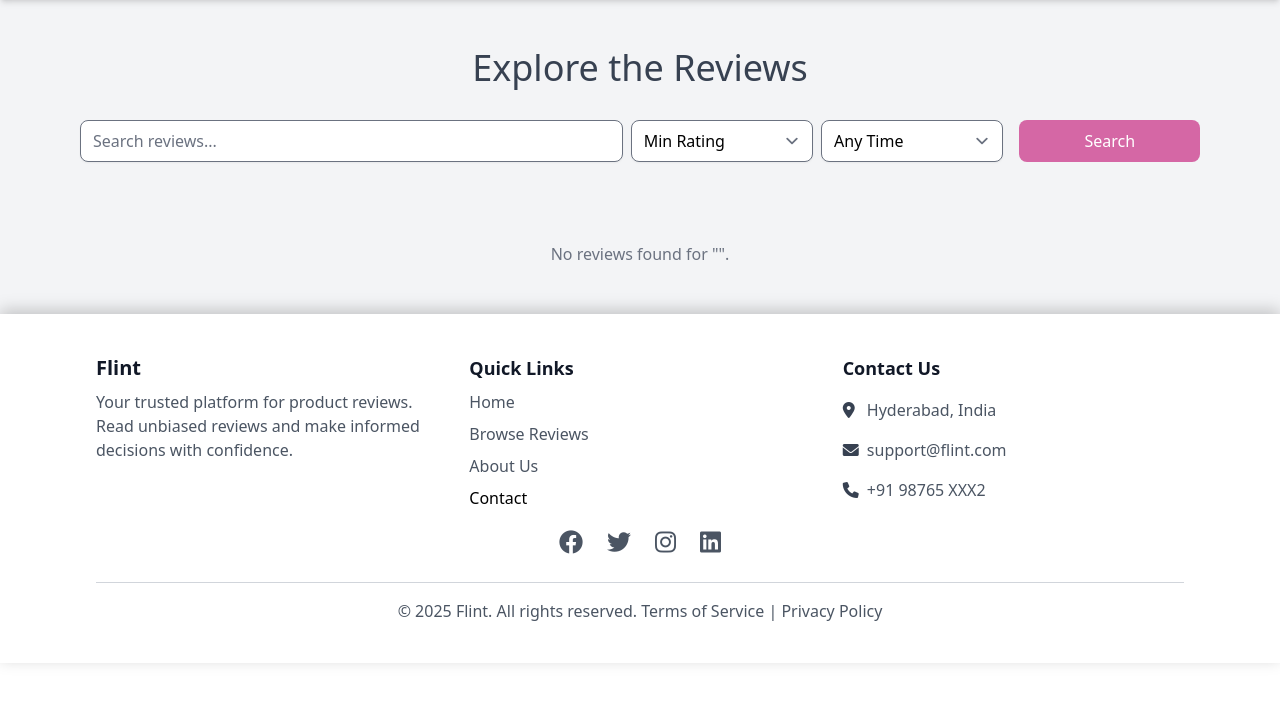
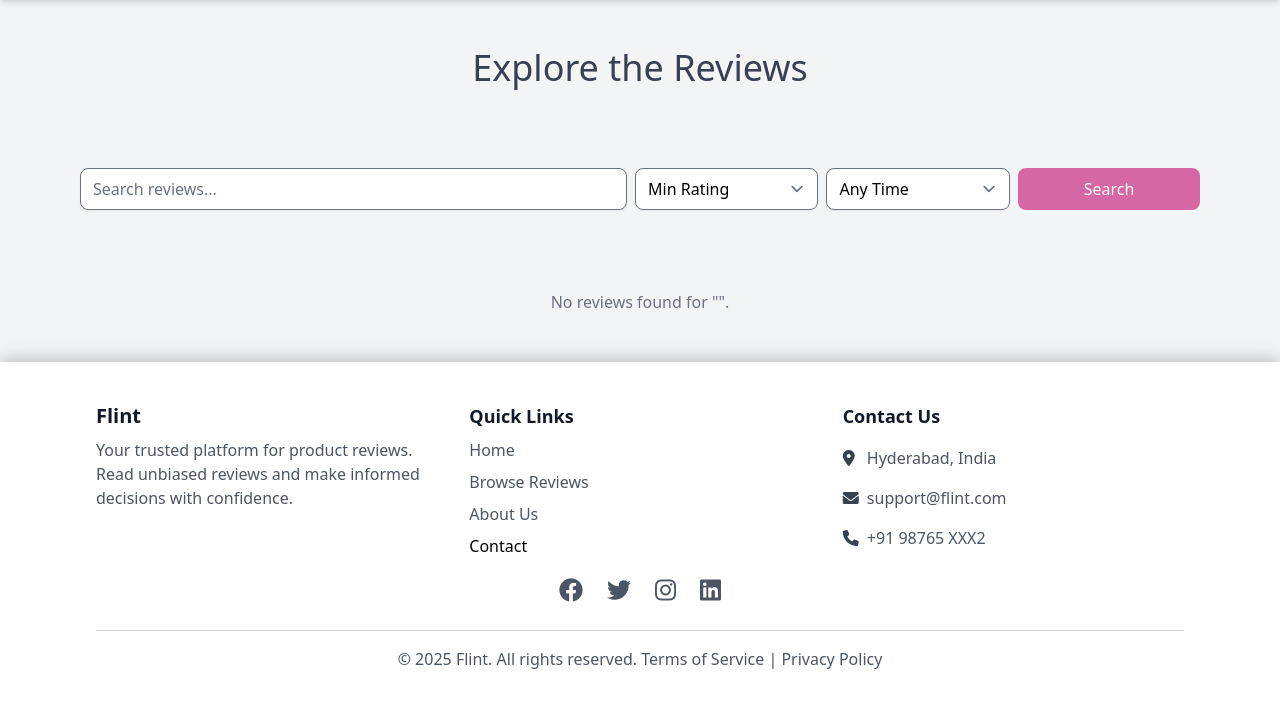
Before and after one commit to RaghuGannaram/flint, a Django app: page /review/catalog/ in a window 1280 px wide. Shown: the part 72-782 px from the top of the page. Run offline with Django 5.2, Linux system fonts and the light colour scheme; data that the repository does not hold is empty; some libraries are stand-ins or nearby versions.

Commit message:
Updated mobile view

```diff
--- a/review/templates/review/catalog.html
+++ b/review/templates/review/catalog.html
@@ -11,7 +11,7 @@
     <h1 class="text-4xl font-light text-gray-700 text-center mb-8">Explore the Reviews</h1>
 
     <!-- Search Form -->
-    <form method="GET" action="{% url 'review:catalog' %}" class="w-full flex flex-col md:flex-row justify-around gap-2 mb-20">
+    <form method="GET" action="{% url 'review:catalog' %}" class="w-full flex flex-col md:flex-row justify-around gap-2 my-20">
 
         <!-- Search Input -->
         <input type="text" name="q" placeholder="Search reviews..."
@@ -37,7 +37,7 @@
         </select>
 
         <!-- Search Button -->
-        <button type="submit" class="ml-2 w-full md:w-1/6 bg-[#d567a5] text-white rounded-lg hover:bg-[#b4568d] transition">
+        <button type="submit" class="w-full min-h-10 md:w-1/6 bg-[#d567a5] text-white rounded-lg hover:bg-[#b4568d] transition">
           Search
         </button>
       </form>
--- a/theme/static/css/dist/styles.css
+++ b/theme/static/css/dist/styles.css
@@ -815,6 +815,10 @@ select {
   z-index: 10;
 }
 
+.m-20 {
+  margin: 5rem;
+}
+
 .mx-auto {
   margin-left: auto;
   margin-right: auto;
@@ -830,10 +834,19 @@ select {
   margin-bottom: 2rem;
 }
 
+.my-20 {
+  margin-top: 5rem;
+  margin-bottom: 5rem;
+}
+
 .mb-1 {
   margin-bottom: 0.25rem;
 }
 
+.mb-20 {
+  margin-bottom: 5rem;
+}
+
 .mb-4 {
   margin-bottom: 1rem;
 }
@@ -846,10 +859,6 @@ select {
   margin-bottom: 2rem;
 }
 
-.ml-2 {
-  margin-left: 0.5rem;
-}
-
 .mt-1 {
   margin-top: 0.25rem;
 }
@@ -876,10 +885,6 @@ select {
 
 .mt-8 {
   margin-top: 2rem;
-}
-
-.mb-20 {
-  margin-bottom: 5rem;
 }
 
 .line-clamp-3 {
@@ -929,12 +934,20 @@ select {
   min-height: 100vh;
 }
 
-.w-1\/3 {
-  width: 33.333333%;
-}
-
-.w-2\/3 {
-  width: 66.666667%;
+.min-h-10 {
+  min-height: 2.5rem;
+}
+
+.min-h-6 {
+  min-height: 1.5rem;
+}
+
+.min-h-1 {
+  min-height: 0.25rem;
+}
+
+.min-h-11 {
+  min-height: 2.75rem;
 }
 
 .w-28 {
@@ -953,14 +966,6 @@ select {
   width: 100%;
 }
 
-.w-3\/4 {
-  width: 75%;
-}
-
-.w-1\/4 {
-  width: 25%;
-}
-
 .max-w-2xl {
   max-width: 42rem;
 }
@@ -1029,6 +1034,10 @@ select {
   gap: 4rem;
 }
 
+.gap-2 {
+  gap: 0.5rem;
+}
+
 .gap-3 {
   gap: 0.75rem;
 }
@@ -1039,10 +1048,6 @@ select {
 
 .gap-8 {
   gap: 2rem;
-}
-
-.gap-2 {
-  gap: 0.5rem;
 }
 
 .space-x-2 > :not([hidden]) ~ :not([hidden]) {
@@ -1642,20 +1647,9 @@ select {
   border-color: rgb(196 86 146 / var(--tw-border-opacity, 1));
 }
 
-.focus\:border-\[\#d567a5\]:focus {
-  --tw-border-opacity: 1;
-  border-color: rgb(213 103 165 / var(--tw-border-opacity, 1));
-}
-
 .focus\:outline-none:focus {
   outline: 2px solid transparent;
   outline-offset: 2px;
-}
-
-.focus\:ring:focus {
-  --tw-ring-offset-shadow: var(--tw-ring-inset) 0 0 0 var(--tw-ring-offset-width) var(--tw-ring-offset-color);
-  --tw-ring-shadow: var(--tw-ring-inset) 0 0 0 calc(3px + var(--tw-ring-offset-width)) var(--tw-ring-color);
-  box-shadow: var(--tw-ring-offset-shadow), var(--tw-ring-shadow), var(--tw-shadow, 0 0 #0000);
 }
 
 .focus\:ring-0:focus {
@@ -1712,24 +1706,24 @@ select {
     width: 33.333333%;
   }
 
+  .md\:w-1\/6 {
+    width: 16.666667%;
+  }
+
   .md\:w-2\/3 {
     width: 66.666667%;
   }
 
+  .md\:w-3\/6 {
+    width: 50%;
+  }
+
   .md\:w-36 {
     width: 9rem;
   }
 
   .md\:w-auto {
     width: auto;
-  }
-
-  .md\:w-1\/6 {
-    width: 16.666667%;
-  }
-
-  .md\:w-3\/6 {
-    width: 50%;
   }
 
   .md\:grid-cols-2 {
```
